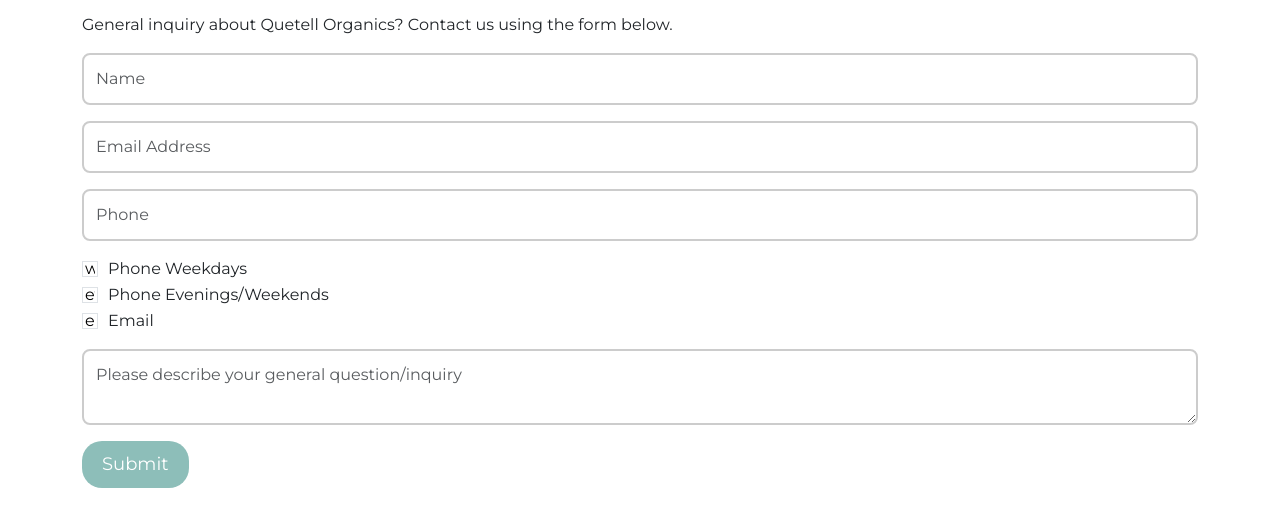
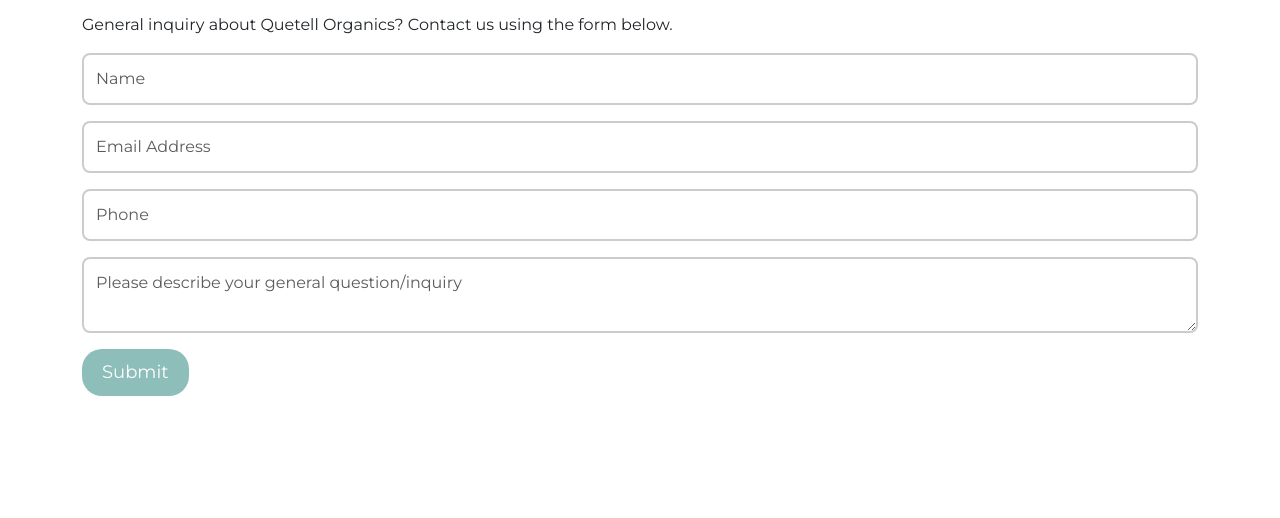
Before and after one commit to nimithejeagerist/quetell-website, a plain HTML site: page pages/contact-us.html in a window 1280 px wide. Shown: the part 297-815 px from the top of the page. Drawn offline with nearby package versions, Linux system fonts and the light colour scheme.

Commit message:
finsih store

```diff
--- a/pages/contact-us.css
+++ b/pages/contact-us.css
@@ -140,16 +140,6 @@
     font-size: 16px;
 }
 
-/* Checkbox and label alignment and styling */
-.contact-form .form-check-input {
-    margin-right: 10px;
-}
-
-.contact-form .form-check-label {
-    font-family: 'Montserrat', sans-serif;
-    font-size: 16px;
-}
-
 /* Styling the submit button to match the theme */
 .contact-form button {
     background-color: #8DBEB9;
--- a/pages/contact-us.html
+++ b/pages/contact-us.html
@@ -76,26 +76,6 @@
                     <input type="text" class="form-control" name="phone" placeholder="Phone">
                 </div>
                 <div class="mb-3">
-                    <div class="form-check">
-                        <input class="form-check-input" type="checkbox[]" name="contact_time" value="weekdays" id="weekdays">
-                        <label class="form-check-label" for="weekdays">
-                            Phone Weekdays
-                        </label>
-                    </div>
-                    <div class="form-check">
-                        <input class="form-check-input" type="checkbox[]" name="contact_time" value="evenings_weekends" id="evenings_weekends">
-                        <label class="form-check-label" for="evenings_weekends">
-                            Phone Evenings/Weekends
-                        </label>
-                    </div>
-                    <div class="form-check">
-                        <input class="form-check-input" type="checkbox[]" name="contact_time" value="email" id="email">
-                        <label class="form-check-label" for="email">
-                            Email
-                        </label>
-                    </div>
-                </div>
-                <div class="mb-3">
                     <textarea class="form-control" name="message" placeholder="Please describe your general question/inquiry" required></textarea>
                 </div>
                 <button type="submit" class="btn btn-primary">Submit</button>
@@ -103,6 +83,7 @@
         </div>
     </section>
 
+
     <script src="https://cdn.jsdelivr.net/npm/bootstrap@5.3.2/dist/js/bootstrap.bundle.min.js"></script>
 </body>
 </html>
```
Also changed, not shown: pages/thank-you.html (added), 1 other file.
